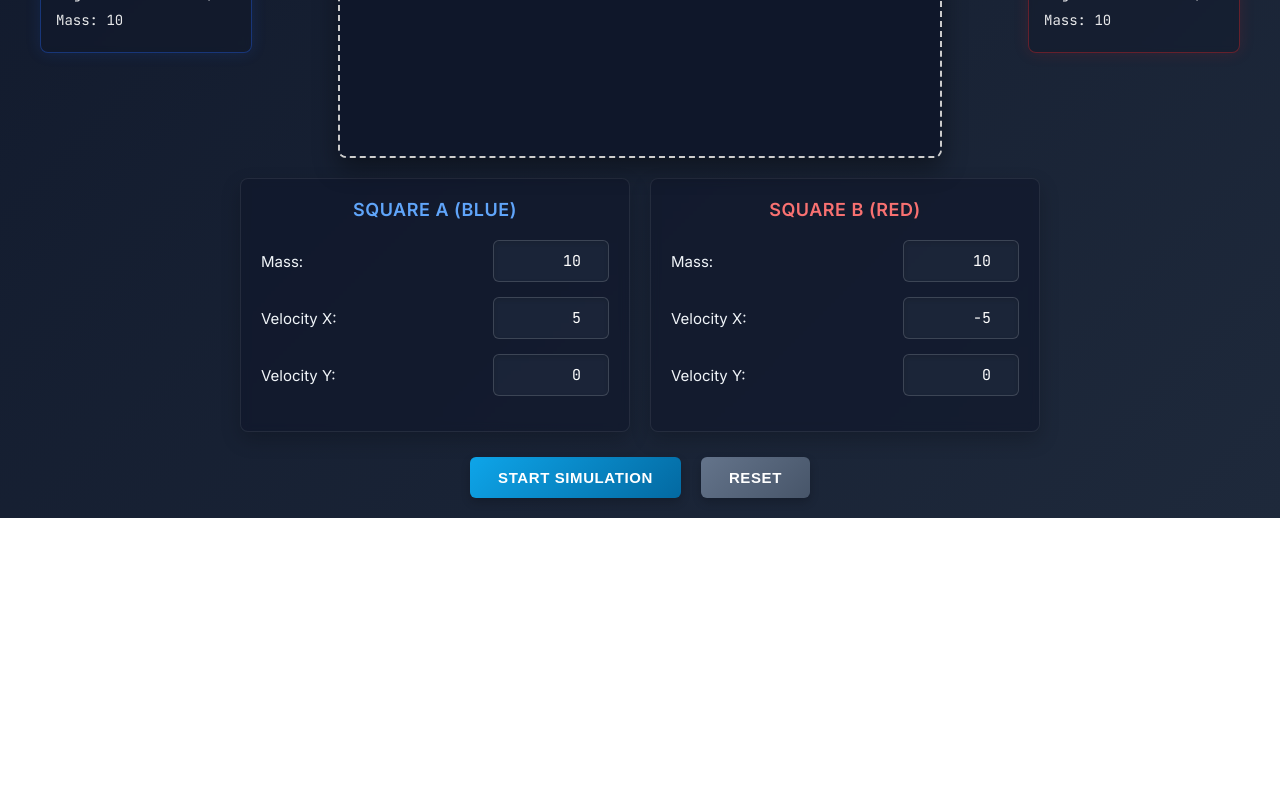
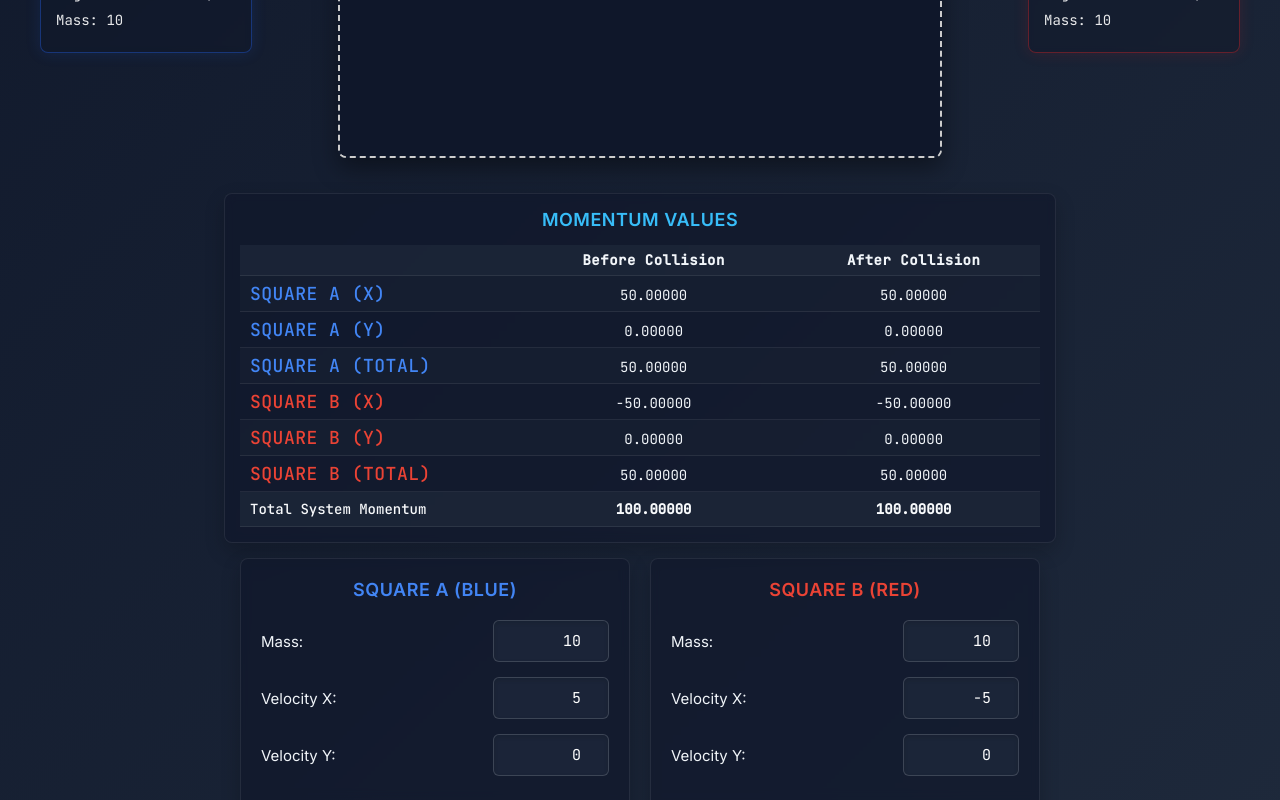
Before and after one commit to Racketlon17/2d-collision-simulator, a React (Create React App) app: page / in a window 1280 px wide. Shown: the part 619-1419 px from the top of the page. Before the commit the page ends 1137 px from the top, so only its background shows below. Built offline with nearby package versions, Linux system fonts and the light colour scheme.

Commit message:
Add momentum display

```diff
--- a/src/App.css
+++ b/src/App.css
@@ -245,7 +245,6 @@ input:checked + .slider:before {
   position: relative;
 }
 
-/* Professional slider style */
 .speed-slider {
   -webkit-appearance: none;
   appearance: none;
@@ -545,3 +544,81 @@ canvas {
   will-change: transform;
   transform: translateZ(0);
 }
+
+.momentum-display {
+  width: 100%;
+  max-width: 800px;
+  margin: 15px auto;
+  padding: 15px;
+  background-color: rgba(15, 23, 42, 0.6);
+  backdrop-filter: blur(5px);
+  border-radius: 8px;
+  border: 1px solid rgba(255, 255, 255, 0.08);
+  box-shadow: 0 8px 20px rgba(0, 0, 0, 0.2);
+}
+
+.momentum-display h3 {
+  text-align: center;
+  margin: 0 0 15px;
+  font-size: 18px;
+  font-weight: 600;
+  letter-spacing: 0.5px;
+  text-transform: uppercase;
+  color: #38bdf8;
+}
+
+.momentum-table {
+  width: 100%;
+  color: #f1f5f9;
+  border-collapse: collapse;
+  display: table;
+  font-size: 14px;
+  font-family: 'JetBrains Mono', 'Roboto Mono', monospace;
+}
+
+.momentum-header {
+  display: table-row;
+  font-weight: 600;
+  background-color: rgba(30, 41, 59, 0.7);
+  letter-spacing: 0.5px;
+}
+
+.momentum-row {
+  display: table-row;
+}
+
+.momentum-row:nth-child(even) {
+  background-color: rgba(30, 41, 59, 0.3);
+}
+
+.momentum-cell {
+  display: table-cell;
+  padding: 6px 10px;
+  text-align: center;
+  border-bottom: 1px solid rgba(255, 255, 255, 0.08);
+}
+
+.momentum-cell:first-child {
+  text-align: left;
+  font-weight: 500;
+  width: 35%;
+}
+
+.total-row {
+  font-weight: 600;
+  background-color: rgba(30, 41, 59, 0.7) !important;
+}
+
+.total-row .momentum-cell {
+  padding-top: 8px;
+  padding-bottom: 8px;
+  color: #f8fafc;
+}
+
+.blue-text {
+  color: #4285F4;
+}
+
+.red-text {
+  color: #EA4335;
+}
--- a/src/App.js
+++ b/src/App.js
@@ -44,6 +44,16 @@ function App() {
   const debouncedSimulationSpeed = useDebounce(simulationSpeed, 50);
   const [isCanvasVisible, setIsCanvasVisible] = useState(true);
 
+  // Momentum tracking states
+  const [momentumBeforeA, setMomentumBeforeA] = useState({ x: 0, y: 0, total: 0 });
+  const [momentumBeforeB, setMomentumBeforeB] = useState({ x: 0, y: 0, total: 0 });
+  const [momentumAfterA, setMomentumAfterA] = useState({ x: 0, y: 0, total: 0 });
+  const [momentumAfterB, setMomentumAfterB] = useState({ x: 0, y: 0, total: 0 });
+  const [totalMomentumBefore, setTotalMomentumBefore] = useState(0);
+  const [totalMomentumAfter, setTotalMomentumAfter] = useState(0);
+  const [collisionCount, setCollisionCount] = useState(0);
+  const lastCollisionTimeRef = useRef(0);
+
   const setSimulationSpeed = (newSpeed) => {
     setSimulationSpeedRaw(parseFloat(newSpeed));
   };
@@ -80,6 +90,19 @@ function App() {
   // Live velocity display values
   const [liveVelocityA, setLiveVelocityA] = useState({ x: 5, y: 0, angular: 0 });
   const [liveVelocityB, setLiveVelocityB] = useState({ x: -5, y: 0, angular: 0 });
+
+  // Calculate momentum for a square
+  const calculateMomentum = (square) => {
+    const px = square.mass * square.vx;
+    const py = square.mass * square.vy;
+    const totalMomentum = Math.sqrt(px * px + py * py);
+
+    return {
+      x: px,
+      y: py,
+      total: totalMomentum
+    };
+  };
 
   // Update positions and rotations
   const updatePositions = () => {
@@ -310,6 +333,20 @@ function App() {
       squareA.y < squareB.y + squareB.size &&
       squareA.y + squareA.size > squareB.y
     ) {
+      const currentTime = performance.now();
+      if (currentTime - lastCollisionTimeRef.current < 50) {
+        return;
+      }
+
+      // Calculate momentum before collision
+      const momentumA = calculateMomentum(squareA);
+      const momentumB = calculateMomentum(squareB);
+
+      // Save momentum before collision
+      setMomentumBeforeA(momentumA);
+      setMomentumBeforeB(momentumB);
+      setTotalMomentumBefore(momentumA.total + momentumB.total);
+
       const dx = centerBX - centerAX;
       const dy = centerBY - centerAY;
       const distance = Math.sqrt(dx * dx + dy * dy);
@@ -328,12 +365,11 @@ function App() {
       // Only resolve if objects are moving toward each other
       if (velAlongNormal > 0) return;
 
-      // Coefficient of restitution (elasticity)
+      // Coefficient of restitution
       const e = 1; // Nearly perfectly elastic collision (0 would be inelastic)
 
       // Calculate impulse scalar
-      const impulseScalar = (-(1 + e) * velAlongNormal) /
-                           (1/squareA.mass + 1/squareB.mass);
+      const impulseScalar = (-(1 + e) * velAlongNormal) / (1/squareA.mass + 1/squareB.mass);
 
       // Apply impulse to linear velocities
       squareA.vx -= (impulseScalar * nx) / squareA.mass;
@@ -383,8 +419,8 @@ function App() {
       // Position correction to prevent sinking
       const penetrationDepth = (squareA.size/2 + squareB.size/2) - distance;
       if (penetrationDepth > 0) {
-        // Position correction proportional to mass (lighter objects move more)
-        const percent = 0.4; // Correction percentage
+        // Correction percent
+        const percent = 0.4;
         const correctionRatio = percent * penetrationDepth / distance;
 
         // Weight correction by inverse mass
@@ -400,6 +436,19 @@ function App() {
         squareB.x += correctionX * ratioB;
         squareB.y += correctionY * ratioB;
       }
+
+      // Calculate momentum after collision
+      const postMomentumA = calculateMomentum(squareA);
+      const postMomentumB = calculateMomentum(squareB);
+
+      // Save momentum after collision
+      setMomentumAfterA(postMomentumA);
+      setMomentumAfterB(postMomentumB);
+      setTotalMomentumAfter(postMomentumA.total + postMomentumB.total);
+
+      setCollisionCount(prevCount => prevCount + 1);
+
+      lastCollisionTimeRef.current = currentTime;
     }
   };
 
@@ -502,9 +551,7 @@ function App() {
 
 
     if (canvasRef.current) {
-      // Use cached context for better performance
       if (!canvasRef.current.ctx) {
-        // Create context with alpha:false for better performance
         canvasRef.current.ctx = canvasRef.current.getContext('2d', { alpha: false });
       }
       const ctx = canvasRef.current.ctx;
@@ -519,10 +566,9 @@ function App() {
       drawRotatedSquare(ctx, squareA);
       drawRotatedSquare(ctx, squareB);
 
-      // Debug indicator showing if we're running at full speed
       if (!isCanvasVisible) {
         ctx.fillStyle = 'rgba(255, 0, 0, 0.3)';
-        ctx.fillRect(0, 0, 20, 20); // Red indicator in corner when not visible
+        ctx.fillRect(0, 0, 20, 20);
       }
     }
 
@@ -530,7 +576,6 @@ function App() {
       if (isCanvasVisible) {
         requestRef.current.id = window.requestAnimationFrame(animate);
       } else {
-        // When not visible, use setTimeout with fixed rate to bypass throttling
         clearTimeout(timeoutRef.current);
         timeoutRef.current = setTimeout(() => {
           if (isRunning) {
@@ -544,11 +589,9 @@ function App() {
   const startSimulation = () => {
     console.log("Starting simulation");
 
-    // Calculate sizes based on current mass values
     const sizeA = getSquareSize(Number(massA));
     const sizeB = getSquareSize(Number(massB));
 
-    // Update square values from inputs
     squareARef.current.vx = Number(velocityAX);
     squareARef.current.vy = Number(velocityAY);
     squareARef.current.mass = Number(massA);
@@ -576,7 +619,20 @@ function App() {
       angular: 0
     });
 
-    // Reset frame time tracking
+    // Initialize momentum values
+    const momentumA = calculateMomentum(squareARef.current);
+    const momentumB = calculateMomentum(squareBRef.current);
+
+    setMomentumBeforeA(momentumA);
+    setMomentumBeforeB(momentumB);
+    setMomentumAfterA(momentumA);
+    setMomentumAfterB(momentumB);
+    setTotalMomentumBefore(momentumA.total + momentumB.total);
+    setTotalMomentumAfter(momentumA.total + momentumB.total);
+
+    setCollisionCount(0);
+    lastCollisionTimeRef.current = 0;
+
     frameTimeRef.current = {
       lastFrameTime: performance.now(),
       frameTimes: []
@@ -588,16 +644,13 @@ function App() {
 
   // Stop function
   const stopSimulation = () => {
-    // Set the flag to stop animation
     setIsRunning(false);
 
-    // Cancel any existing animation frame immediately
     if (requestRef.current && requestRef.current.id) {
       cancelAnimationFrame(requestRef.current.id);
       requestRef.current = null;
     }
 
-    // Explicitly clear any pending timeouts
     if (timeoutRef.current) {
       clearTimeout(timeoutRef.current);
       timeoutRef.current = null;
@@ -606,7 +659,6 @@ function App() {
 
   // Reset simulation
   const resetSimulation = useCallback(() => {
-    // Cancel any existing animation
     if (requestRef.current) {
       cancelAnimationFrame(requestRef.current);
     }
@@ -615,11 +667,9 @@ function App() {
     const sizeA = getSquareSize(Number(massA));
     const sizeB = getSquareSize(Number(massB));
 
-    // Position squares at center-left and center-right of canvas, adjusted for size
     const posYA = canvasHeight / 2 - sizeA / 2;
     const posYB = canvasHeight / 2 - sizeB / 2;
 
-    // Reset squares to initial positions with new sizes
     squareARef.current = {
       x: canvasWidth / 4,
       y: posYA,
@@ -657,6 +707,21 @@ function App() {
       angular: 0
     });
 
+    // Initialize momentum values
+    const momentumA = calculateMomentum(squareARef.current);
+    const momentumB = calculateMomentum(squareBRef.current);
+
+    setMomentumBeforeA(momentumA);
+    setMomentumBeforeB(momentumB);
+    setMomentumAfterA(momentumA);
+    setMomentumAfterB(momentumB);
+    setTotalMomentumBefore(momentumA.total + momentumB.total);
+    setTotalMomentumAfter(momentumA.total + momentumB.total);
+
+    // Reset collision count
+    setCollisionCount(0);
+    lastCollisionTimeRef.current = 0;
+
     // Redraw squares
     if (canvasRef.current) {
       const ctx = canvasRef.current.getContext('2d');
@@ -670,7 +735,7 @@ function App() {
       ctx.fillStyle = '#EA4335';
       ctx.fillRect(800, posYB, sizeB, sizeB);
     }
-  }, [velocityAX, velocityAY, velocityBX, velocityBY, massA, massB]);
+  }, [velocityAX, velocityAY, velocityBX, velocityBY, massA, massB, canvasWidth, canvasHeight]);
 
   useEffect(() => {
     const canvas = canvasRef.current;
@@ -690,12 +755,11 @@ function App() {
         }
       },
       {
-        threshold: [0, 0.1, 0.5, 1.0], // Check at different visibility thresholds
+        threshold: [0, 0.1, 0.5, 1.0],
         rootMargin: "100px"
       }
     );
 
-    // Start observing the canvas
     observer.observe(canvas);
 
     const handleScroll = () => {
@@ -708,10 +772,8 @@ function App() {
       }
     };
 
-    // Add scroll listener
     window.addEventListener('scroll', handleScroll);
 
-    // Cleanup function
     return () => {
       if (canvas) {
         observer.unobserve(canvas);
@@ -723,7 +785,7 @@ function App() {
   // Modified useEffect for animation
   useEffect(() => {
     if (isRunning) {
-      // Initialize timestamp tracking object
+
       requestRef.current = {
         id: requestAnimationFrame(animate),
         timestamp: performance.now(),
@@ -760,9 +822,12 @@ function App() {
     };
   }, [resetSimulation]);
 
-  // Calculate speed
   const calculateSpeed = (vx, vy) => {
     return Math.sqrt(vx * vx + vy * vy).toFixed(2);
+  };
+
+  const formatMomentum = (value) => {
+    return value.toFixed(5);
   };
 
   return (
@@ -824,7 +889,7 @@ function App() {
                 ref={canvasRef}
                 width={canvasWidth}
                 height={canvasHeight}
-                className="sticky-canvas" // Added class for the sticky canvas fix
+                className="sticky-canvas"
               />
             </div>
 
@@ -836,6 +901,53 @@ function App() {
               <div>Speed: {calculateSpeed(liveVelocityB.x, liveVelocityB.y)}</div>
               <div>Angular: {liveVelocityB.angular.toFixed(3)} rad/f</div>
               <div>Mass: {massB}</div>
+            </div>
+          </div>
+
+          {/* Momentum display */}
+          <div className="momentum-display">
+            <h3>Momentum Values {collisionCount > 0 ? `(Collision #${collisionCount})` : ""}</h3>
+            <div className="momentum-table">
+              <div className="momentum-header">
+                <div className="momentum-cell"></div>
+                <div className="momentum-cell">Before Collision</div>
+                <div className="momentum-cell">After Collision</div>
+              </div>
+              <div className="momentum-row">
+                <div className="momentum-cell blue-text">Square A (X)</div>
+                <div className="momentum-cell">{formatMomentum(momentumBeforeA.x)}</div>
+                <div className="momentum-cell">{formatMomentum(momentumAfterA.x)}</div>
+              </div>
+              <div className="momentum-row">
+                <div className="momentum-cell blue-text">Square A (Y)</div>
+                <div className="momentum-cell">{formatMomentum(momentumBeforeA.y)}</div>
+                <div className="momentum-cell">{formatMomentum(momentumAfterA.y)}</div>
+              </div>
+              <div className="momentum-row">
+                <div className="momentum-cell blue-text">Square A (Total)</div>
+                <div className="momentum-cell">{formatMomentum(momentumBeforeA.total)}</div>
+                <div className="momentum-cell">{formatMomentum(momentumAfterA.total)}</div>
+              </div>
+              <div className="momentum-row">
+                <div className="momentum-cell red-text">Square B (X)</div>
+                <div className="momentum-cell">{formatMomentum(momentumBeforeB.x)}</div>
+                <div className="momentum-cell">{formatMomentum(momentumAfterB.x)}</div>
+              </div>
+              <div className="momentum-row">
+                <div className="momentum-cell red-text">Square B (Y)</div>
+                <div className="momentum-cell">{formatMomentum(momentumBeforeB.y)}</div>
+                <div className="momentum-cell">{formatMomentum(momentumAfterB.y)}</div>
+              </div>
+              <div className="momentum-row">
+                <div className="momentum-cell red-text">Square B (Total)</div>
+                <div className="momentum-cell">{formatMomentum(momentumBeforeB.total)}</div>
+                <div className="momentum-cell">{formatMomentum(momentumAfterB.total)}</div>
+              </div>
+              <div className="momentum-row total-row">
+                <div className="momentum-cell">Total System Momentum</div>
+                <div className="momentum-cell">{formatMomentum(totalMomentumBefore)}</div>
+                <div className="momentum-cell">{formatMomentum(totalMomentumAfter)}</div>
+              </div>
             </div>
           </div>
 
```
